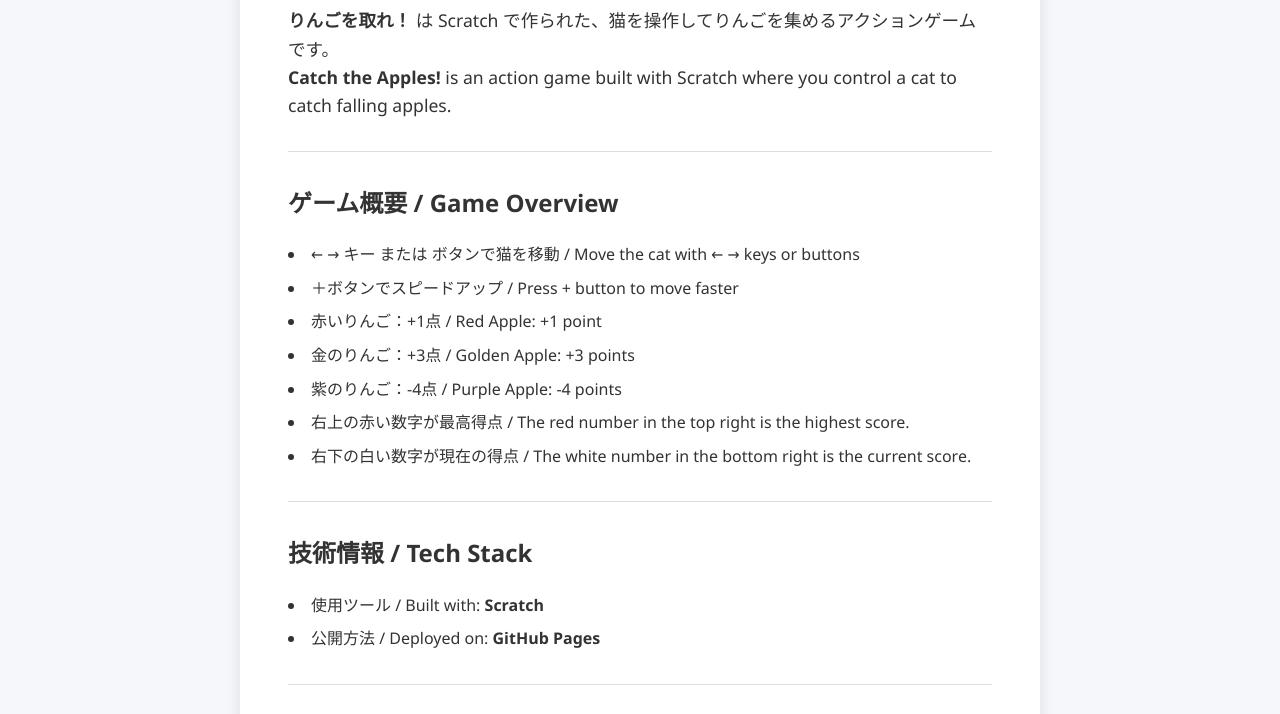
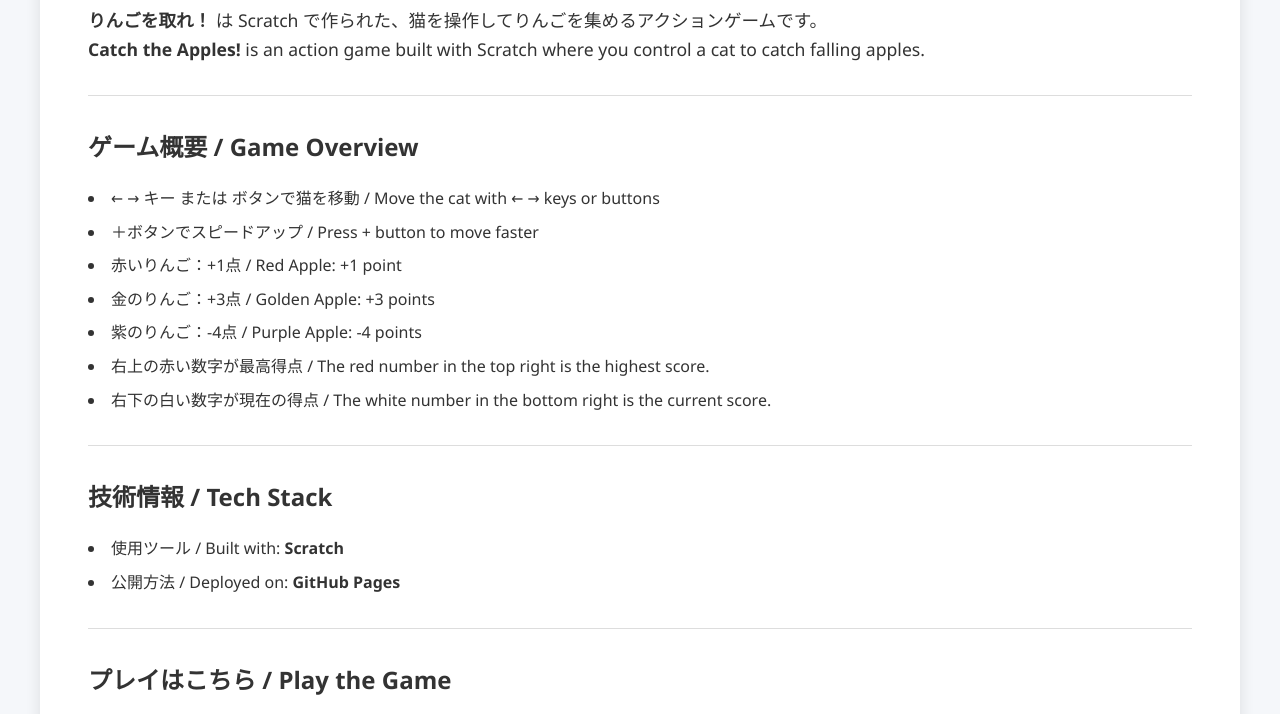
Before and after one commit to KaziKi-JP/Game-apple, a plain HTML site: page about.html in a window 1280 px wide. Shown: the part 166-880 px from the top of the page. Drawn offline with Linux system fonts and the light colour scheme.

Commit message:
Update about.html

```diff
--- a/about.html
+++ b/about.html
@@ -27,13 +27,15 @@
 
     /* Container */
   .container {
-      max-width: 800px;
+  max-width: 1200px;
+  width: 95%;
   margin: 2rem auto;
+  padding: 2rem 3rem;
   background: white;
-      padding: 2rem 3rem;
   border-radius: 10px;
   box-shadow: 0 0 15px rgba(0,0,0,0.1);
 }
+
 
     h1 {
       text-align: center;
```
Lines whose indentation alone changed are shown as unchanged.
